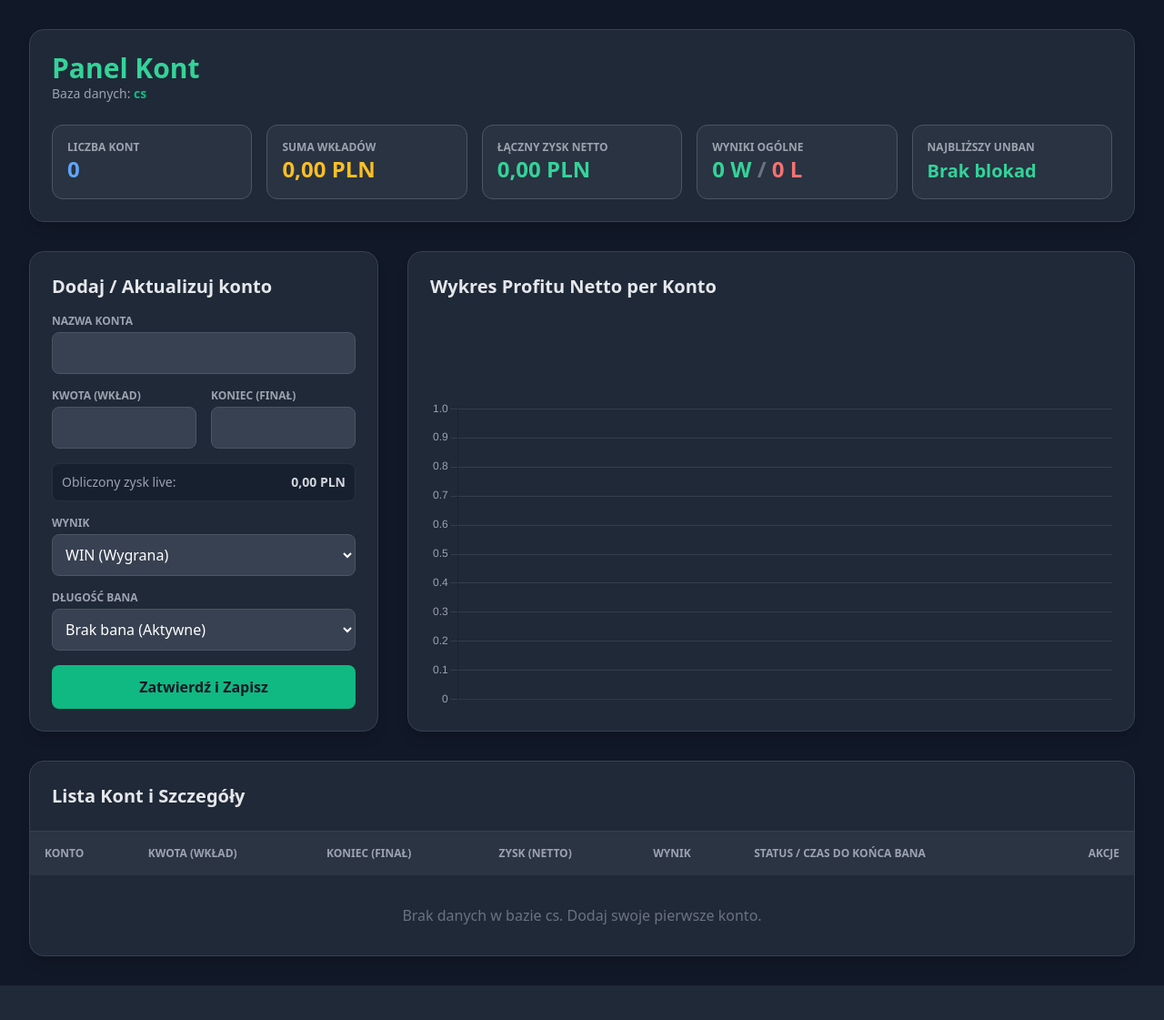
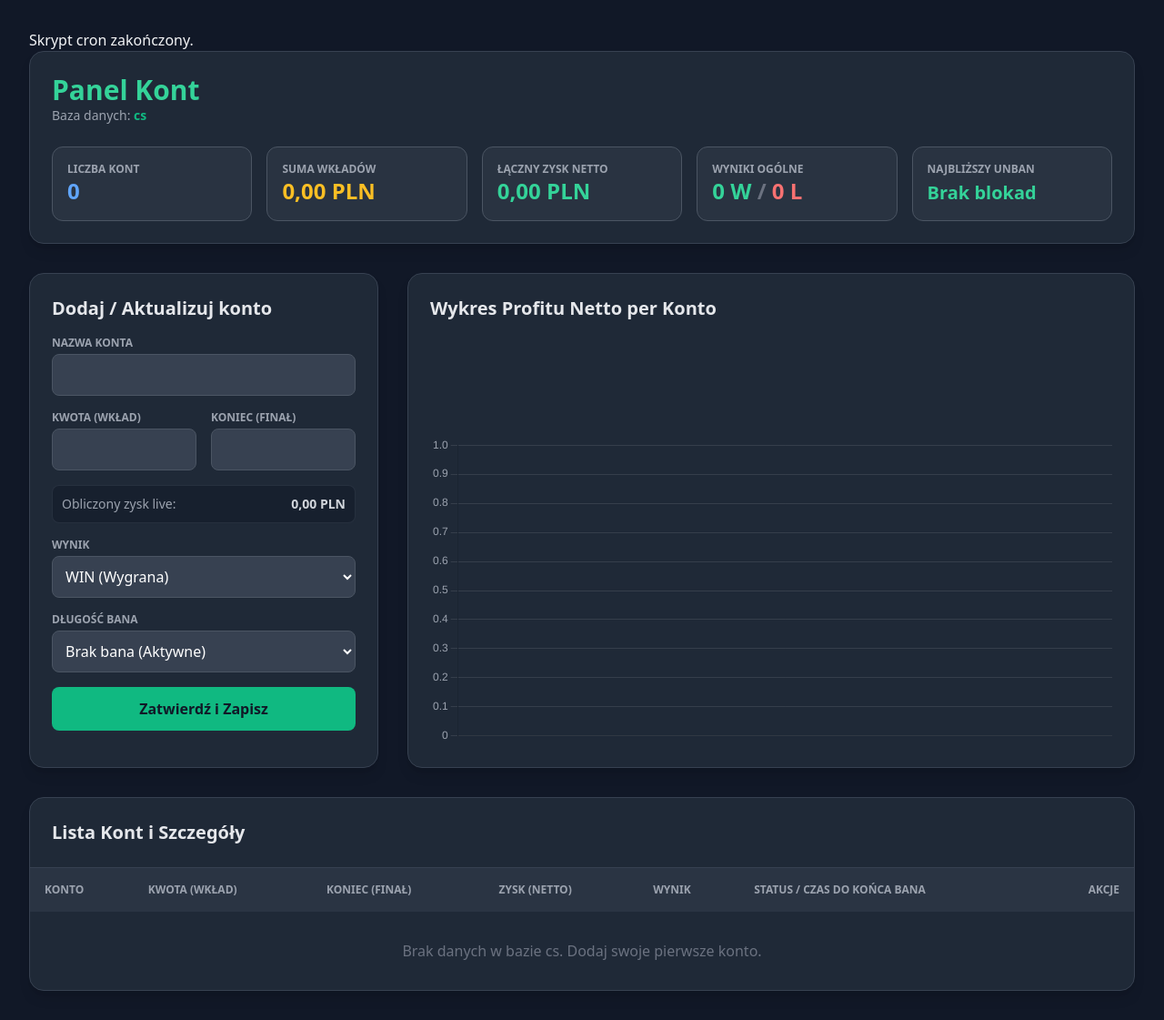
Before and after one commit to qexo4/cs-manager, a PHP site: page / in a window 1280 px wide. Shown: the whole page at 91% size. Before the commit the page ends 1083 px from the top, so only its background shows below. Run offline with PHP 8.4, Linux system fonts and the light colour scheme; data that the repository does not hold is empty; some libraries are stand-ins or nearby versions.

Commit message:
Update index.php

```diff
--- a/index.php
+++ b/index.php
@@ -1,5 +1,7 @@
+
 <?php
-require_once 'config.php';
+
+require_once 'cron.php';
 
 // Pobranie danych
 $stmt = $pdo->query("SELECT * FROM accounts ORDER BY id DESC");
```
